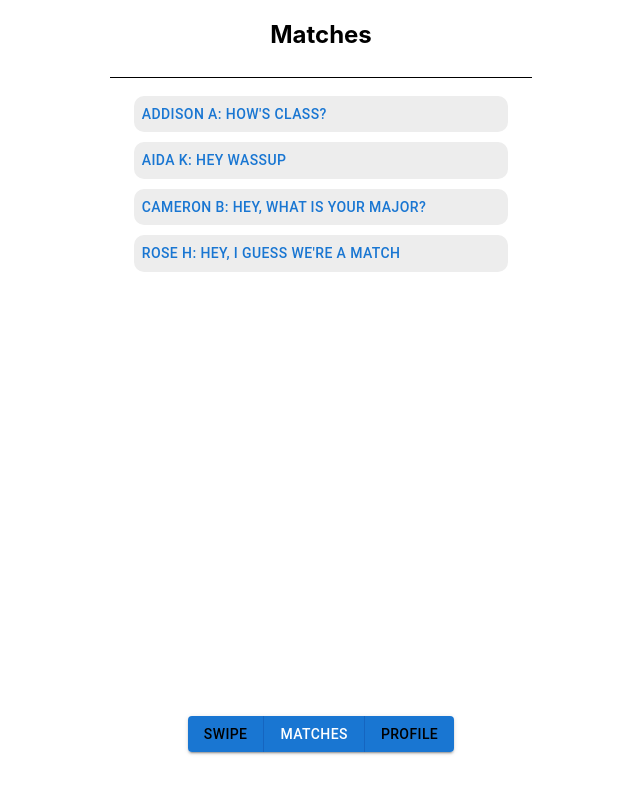
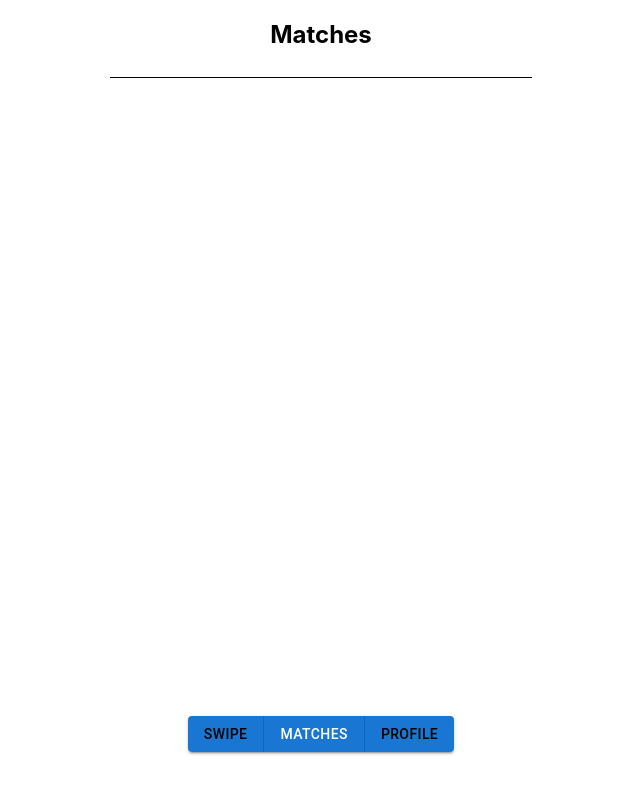
Before and after one commit to elizachary99/studdi, a React (Create React App) app: page /matches in a window 1280 px wide. Shown: the top 794 px of the page, without its empty margins (319-959 px from the left). Built offline with nearby package versions, Linux system fonts and the light colour scheme.

Commit message:
matches fix

```diff
--- a/src/Matches.js
+++ b/src/Matches.js
@@ -6,21 +6,27 @@ function Matches() {
 
     const navigate = useNavigate()
 
-    const replies = ["How's class?", "Hey wassup", "Hey, what is your major?", "Hey, I guess we're a match"]
+    const users = require("./users.json")
 
-    const messages = [{user:"Addison A", matched:true, reply: replies[0]},
-                        {user:"Aida K", matched:true, reply: replies[1]},
-                            {user:"Cameron B", matched:true, reply: replies[2]},
-                                {user:"Rose H", matched:true, reply: replies[3]}]
+    function getRandomInt(max) {
+        return Math.floor(Math.random() * max);
+    }
+
+    const replies = ["How's class?", "Hey wassup", "Hey, what is your major?", "Hey, I guess we're a match", "Hey"]
+
+    const messages = [{ user: "Addison A", matched: true, reply: replies[0] },
+    { user: "Aida K", matched: true, reply: replies[1] },
+    { user: "Cameron B", matched: true, reply: replies[2] },
+    { user: "Rose H", matched: true, reply: replies[3] }]
 
     return (
         <Stack id="profile-panel" direction="column" alignItems="center">
             <h2>Matches</h2>
             <hr />
-            <Container maxWidth="sm" sx={{height:"75vh"}}>
-                {messages.map((m)=>(
-                    <Box key={m.user} borderRadius="10px" justifyContent="center" sx={{marginTop:"10px", marginBottom:"10px", bgcolor:"#ededed"}}>
-                        <Button>{m.user}: {m.reply}</Button>
+            <Container maxWidth="sm" sx={{ height: "75vh" }}>
+                {window.matched_users === undefined ? <></> : window.matched_users.map((m) => (
+                    <Box key={users[m].name} borderRadius="10px" justifyContent="center" sx={{ marginTop: "10px", marginBottom: "10px", bgcolor: "#ededed" }}>
+                        <Button>{users[m].name}: {replies[getRandomInt(5)]}</Button>
                     </Box>
                 ))}
             </Container>
```
